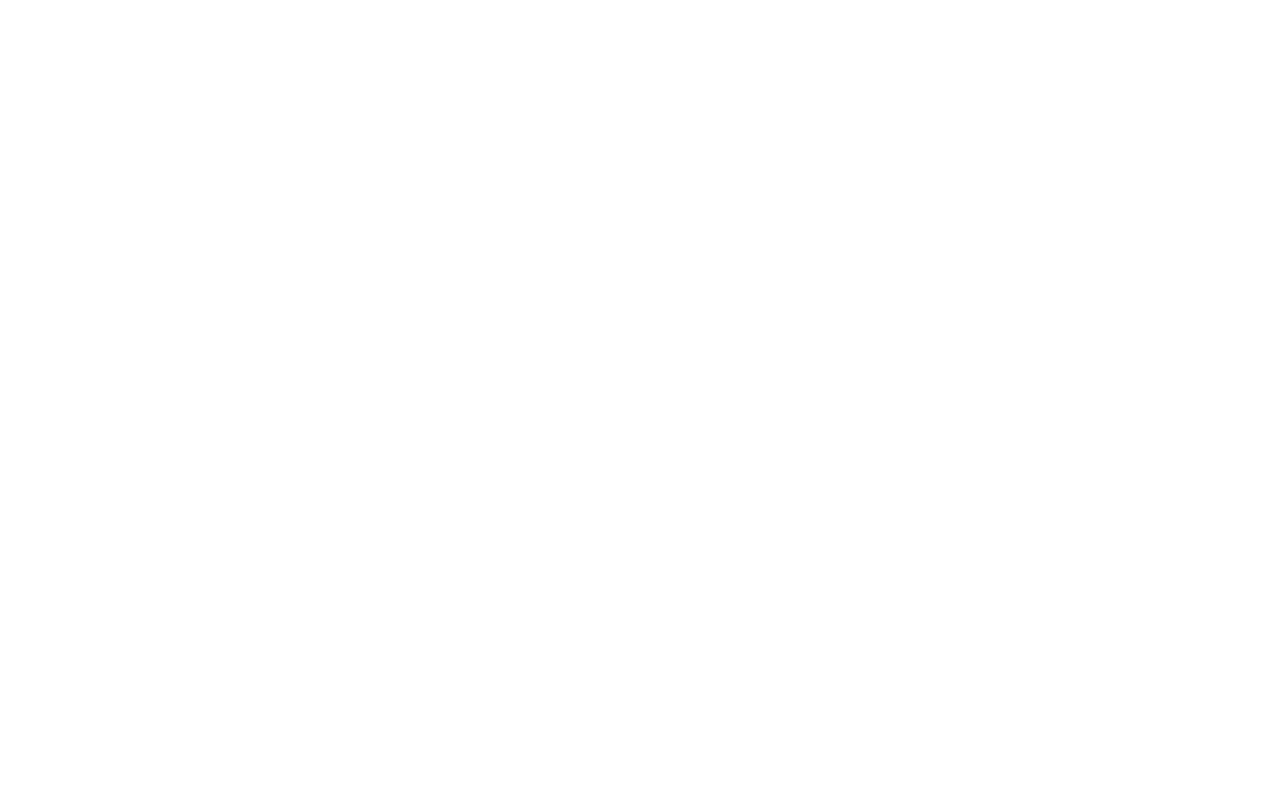
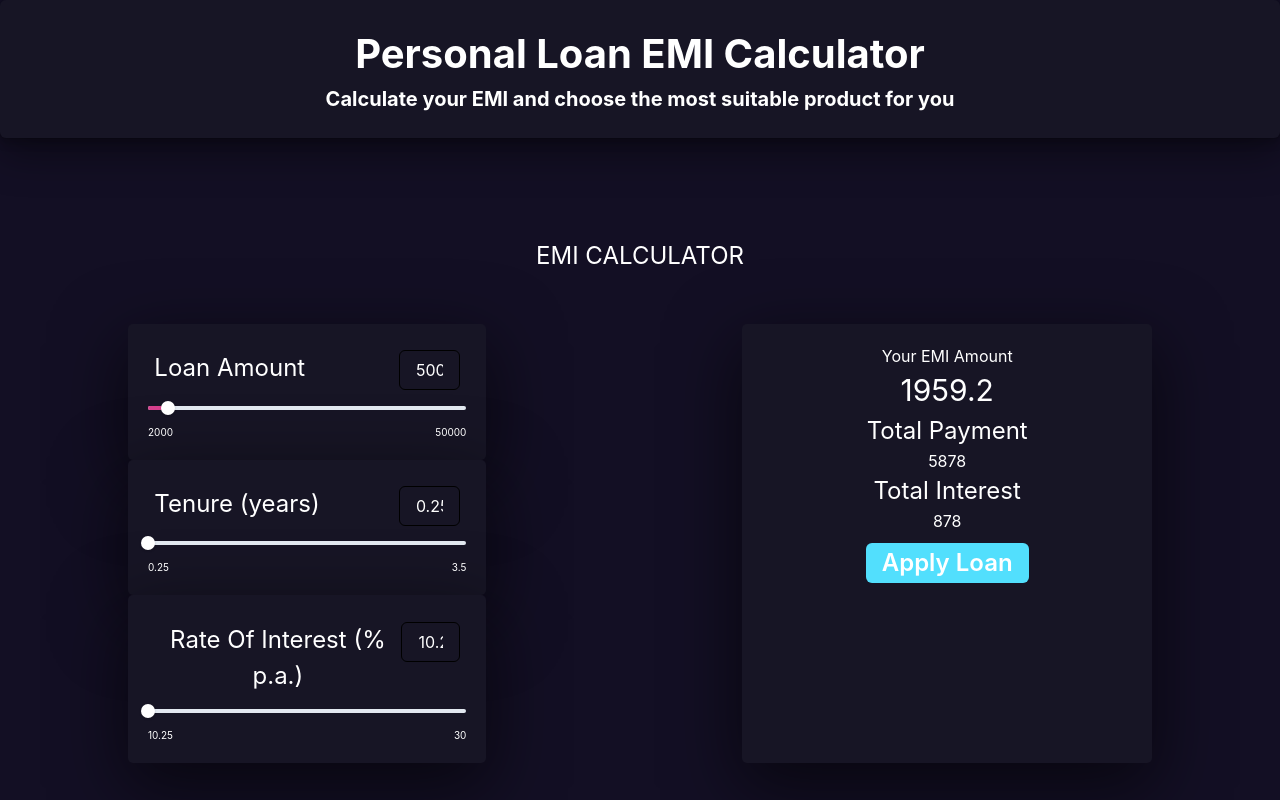
Before and after one commit to dev-akhilesh/Easy-Loans, a React (Create React App) app in the folder demo/: page /calculator in a window 1280 px wide. Shown: the top 800 px of the page. Built offline with nearby package versions, Linux system fonts and the light colour scheme.

Commit message:
routes done

```diff
--- a/demo/src/App.css
+++ b/demo/src/App.css
@@ -1,5 +1,7 @@
 .App {
   text-align: center;
+  background-color: "#130f24";
+   color: "white"
 }
 
 .App-logo {
--- a/demo/src/App.tsx
+++ b/demo/src/App.tsx
@@ -1,9 +1,13 @@
 import React from "react";
 import "./App.css";
+import Mainroutes from "./Pages/Mainroutes";
+import EmiCalculator from "./Pages/EmiCalculator";
 
 function App() {
   return (
     <div className="App">
+      <Mainroutes />
+      <EmiCalculator />
     </div>
   );
 }
--- a/demo/src/Components/slider.tsx
+++ b/demo/src/Components/slider.tsx
@@ -29,7 +29,16 @@ export const ChakraSlider = (props: ChakraSliderProps) => {
   };
 
   return (
-    <Box width={props.width} padding={"2%"}>
+    <Box
+      width={props.width}
+      padding={"2%"}
+      style={{
+        backgroundColor: "#171525",
+        boxShadow: " rgba(0, 0, 0, 0.56) 0px 22px 70px 4px",
+        borderRadius: "5px",
+        padding: "20px",
+      }}
+    >
       <Box
         display={"flex"}
         width={"100%"}
--- a/demo/src/Pages/EmiCalculator.tsx
+++ b/demo/src/Pages/EmiCalculator.tsx
@@ -2,7 +2,8 @@ import { Box, Button, Flex } from "@chakra-ui/react";
 import React, { useEffect, useState } from "react";
 import { ChakraSlider } from "../Components/slider";
 import { Link } from "react-router-dom";
-
+import { wrap } from "module";
+import { color } from "framer-motion";
 
 const EmiCalculator = () => {
   const [loanAmount, setLoanAmount] = useState<number>(5000);
@@ -36,15 +37,26 @@ const EmiCalculator = () => {
   }, [loanAmount, loanRate, loanTenure]);
 
   return (
-    <div>
+    <div
+      style={{
+        backgroundColor: "#130f24",
+        color: "white",
+        paddingBottom: "50px",
+      }}
+    >
       <Box
         textAlign="center"
         alignItems="center"
         justifyContent="center"
-        height={"100px"}
+        // height={"100px"}
         color="white"
-        backgroundColor={"#191970"}
-        marginTop={"50px"}
+        backgroundColor={"#171525"}
+        fontWeight={"bold"}
+        boxShadow="dark-lg"
+        p="6"
+        rounded="md"
+        // bg="white"
+        // marginTop={"50px"}
       >
         <Box fontSize={{ base: "24px", md: "40px" }}>
           Personal Loan EMI Calculator
@@ -64,16 +76,17 @@ const EmiCalculator = () => {
         <Box
           textAlign="center"
           display="flex"
-          alignItems="center"
+          // alignItems="center"
           justifyContent="center"
           fontSize={{ base: "16px", md: "24px" }}
           marginTop={{ base: "10px", md: "0" }}
-          marginBottom={{ base: "20px", md: "0" }}
+          marginBottom={"50px"}
+          // border={"1px solid white"}
         >
           EMI CALCULATOR
         </Box>
-        <Flex flexWrap="wrap">
-          <Box width={{ base: "100%", md: "50%" }} marginLeft={"50px"}>
+        <Flex flexWrap={"wrap"}>
+          <Box width={{ base: "100%", md: "50%" }}>
             <ChakraSlider
               name={"Loan Amount"}
               amount="5000"
@@ -107,6 +120,12 @@ const EmiCalculator = () => {
             marginLeft={{ base: "0", md: "10%" }}
             width={{ base: "100%", md: "40%" }}
             textAlign="center"
+            style={{
+              backgroundColor: "#171525",
+              boxShadow: " rgba(0, 0, 0, 0.56) 0px 22px 70px 4px",
+              borderRadius: "5px",
+              padding: "20px",
+            }}
           >
             <Box>Your EMI Amount</Box>
             <Box fontSize={"30px"}>{emi}</Box>
@@ -118,9 +137,9 @@ const EmiCalculator = () => {
               <Button
                 fontSize={"24px"}
                 margin={"10px 0px 40px 0px"}
-                backgroundColor={"pink.300"}
+                backgroundColor={"#52DFFD"}
                 color={"white"}
-                _hover={{ backgroundColor: "pink.200" }}
+                _hover={{ backgroundColor: "red" }}
               >
                 Apply Loan
               </Button>
--- /dev/null
+++ b/demo/src/Pages/Mainroutes.tsx
@@ -0,0 +1,19 @@
+import React from "react";
+import { Route, Router, Routes } from "react-router-dom";
+import HomePage from "./Homepage/HomePage";
+import Login from "./login-signup/login";
+import EmiCalculator from "./EmiCalculator";
+
+const Mainroutes = () => {
+  return (
+    <div>
+      <Routes>
+        <Route path="/" element={<HomePage />} />
+        <Route path="/login" element={<Login />} />
+        <Route path="/calculator" element={<EmiCalculator />} />
+      </Routes>
+    </div>
+  );
+};
+
+export default Mainroutes;
--- a/demo/src/Pages/login-signup/login.tsx
+++ b/demo/src/Pages/login-signup/login.tsx
@@ -1,7 +1,7 @@
 import { Toast, useToast } from "@chakra-ui/react";
 import React, { useEffect, useState } from "react";
 
-import { addUser, getData } from "../../redux/AuthReducer/action";
+import { addUser, getData } from "../../redux/authReducer/action";
 
 import style from "./Login.module.css";
 import imagelogo from "./Utiles/imagelogo.png";
```
